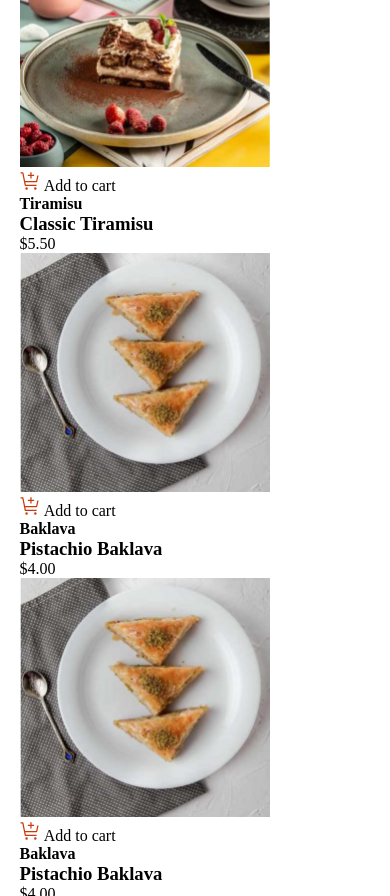
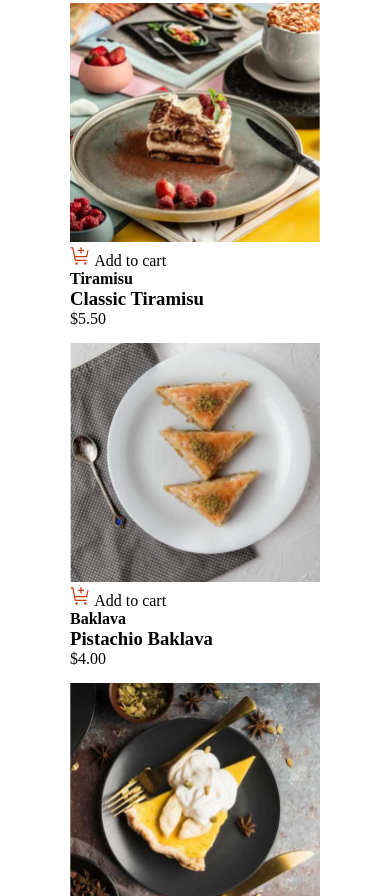
Before and after one commit to nickonyi/product-list-with-cart-main, a plain HTML site: page index.html in a window 390 px wide. Shown: the part 1104-2000 px from the top of the page. Drawn offline with Linux system fonts and the light colour scheme.

Commit message:
HTML markup and css

```diff
--- a/index.html
+++ b/index.html
@@ -18,7 +18,8 @@
   <div class="main-content">
     <div class="main-content-area">
       <h1>Desserts</h1>
-      <div class="main-content-area-products">
+      <div class="main-content-area-products-container">
+       <div class="main-content-area-products">
           <!-- Main image area-->
          <div class="main-content-img-area">
            <img class="img-area" src="./assets/images/image-waffle-desktop.jpg" alt="Waffle">
@@ -104,23 +105,6 @@
               </div>
            </div>
 
-           <div class="main-content-area-products">
-            <!-- Main image area-->
-               <div class="main-content-img-area">
-                 <img class="img-area" src="./assets/images/image-baklava-desktop.jpg" alt="Baklava">
-                 <div class="main-content-img-cart">
-                  <img src="./assets/images/icon-add-to-cart.svg" alt="">
-                  <span>Add to cart</span>
-                 </div>
-              </div>
-              <!--Description area-->
-                <div class="main-content-description">
-                   <h4>Baklava</h4>
-                   <h3>Pistachio Baklava</h3>
-                   <p class="price">$4.00</p>
-                </div>
-             </div>
-
              <div class="main-content-area-products">
               <!-- Main image area-->
                  <div class="main-content-img-area">
@@ -188,7 +172,8 @@
                            <p class="price">$6.50</p>
                         </div>
                      </div>
-  </div>
+              </div>
+         </div>
 
     <!--Product cart area-->
     <div class="main-content-cart">
--- a/styles/style.css
+++ b/styles/style.css
@@ -22,3 +22,30 @@
     width: 250px;
     height: auto;
 }
+
+.main-content-area-products-container {
+    display: flex;
+    flex-wrap: wrap;
+    gap: 15px;
+    margin-top: 30px;
+}
+
+/* Media query for mobile */
+@media (max-width: 455px) {
+    .main-content {
+        display: flex;
+        flex-direction: column;
+    }
+
+    .main-content-area-products-container {
+        align-items: center;
+        justify-content: center;
+    }
+    .main-content-area h1{
+        margin-left: 60px;
+
+    }
+
+
+    /* Add other styles specific to mobile view here */
+  }
```
